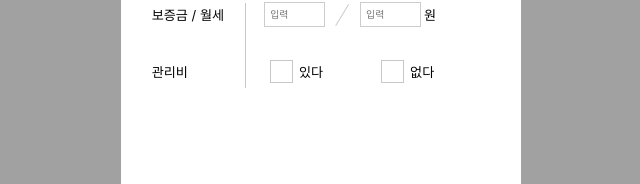
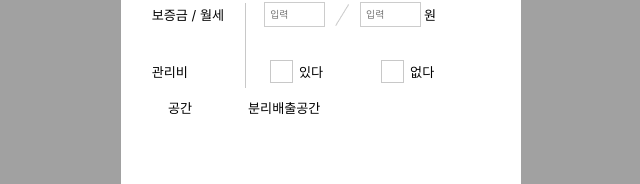
Before and after one commit to bourgeois46/Gojip-CLIPPER-1st-FE, a React (Create React App) app: page / in a window 1280 px wide. Shown: the part 276-460 px from the top of the page, without its empty margins (319-959 px from the left). Built offline with nearby package versions, Linux system fonts and the light colour scheme.

Commit message:
[feat] #2 listitem component 구현

```diff
--- /dev/null
+++ b/src/components/ListItem/Listitem.js
@@ -0,0 +1,58 @@
+import React from 'react';
+import styled, { css } from "styled-components";
+
+function Listitem({name, type}) {
+    const isLongName = name.length >= 4;
+    return (
+        <CheckBoxWrapper key={type}>
+            <CheckBoxInput type="checkbox" id={type} name="skills"/>
+            <CheckboxLabel htmlFor={type} isLongName={isLongName}>
+                <CheckBoxP>{name}</CheckBoxP>
+            </CheckboxLabel>
+        </CheckBoxWrapper>
+    );
+}
+
+export default Listitem;
+
+const CheckBoxWrapper = styled.div`
+    position: relative;
+`;
+
+const CheckboxLabel = styled.label`
+    display: inline-flex;
+    justify-content: center;
+    align-items: center;
+    height: 27px;
+    cursor: pointer;
+    border-radius: 10px;
+    background-color: none;
+    min-width: 64px;
+    box-sizing: border-box;
+
+    ${props => props.isLongName && css`
+        padding: 6px 14px 6px 14px;
+    `}
+`;
+
+const CheckBoxP = styled.p`
+    font-size: 13.14px;
+    color: black;
+`;
+
+const CheckBoxInput = styled.input`
+    position: absolute;
+    width: 1px;
+    height: 1px;
+    padding: 0;
+    margin: -1px;
+    overflow: hidden;
+    clip: rect(0,0,0,0);
+    white-space: nowrap;
+    border:0;
+
+    &:checked + ${CheckboxLabel} {
+        background-color: #FFD800;
+        color: black;
+    }
+`;
--- a/src/pages/RecordPage/RecordPage.css
+++ b/src/pages/RecordPage/RecordPage.css
@@ -109,3 +109,11 @@
     margin-right: 17.69px;
     margin-top: 23px;
 }
+
+.list-item {
+    margin-left: 27px;
+    display:flex;
+    flex-direction: row;
+    gap:22px;
+
+}
--- a/src/pages/RecordPage/RecordPage.js
+++ b/src/pages/RecordPage/RecordPage.js
@@ -3,14 +3,18 @@ import Nav from '../../components/Nav/Nav';
 import './RecordPage.css';
 import record_slash from "../../assets/images/record_slash.png";
 import Checkbox from '../../components/CheckBox/Checkbox';
+import Listitem from '../../components/ListItem/Listitem'
 
 
 function RecordPage() {
     const [isChecked, setIsChecked] = useState({ yes: false, no: false });
+   //const [isListVisible, setListVisible] = useState(false); // Listitem 컴포넌트가 보이는지 상태를 관리하는 state
+
 
     const handleCheckboxChange = (e) => {
         const { name } = e.target;
         setIsChecked({ yes: name === 'yes', no: name === 'no' });
+
     };
 
     return (
@@ -45,6 +49,10 @@ function RecordPage() {
                         </div>
                     </div>
                 </div>
+                <div className='list-item'>
+                <Listitem name="공간" type="공간" />
+                <Listitem name="분리배출공간" type="분리배출공간" />
+                </div>
             </div>
 
         </div>
```
Also changed, not shown: 1 other file (tests, documents, lock files or other folders).
